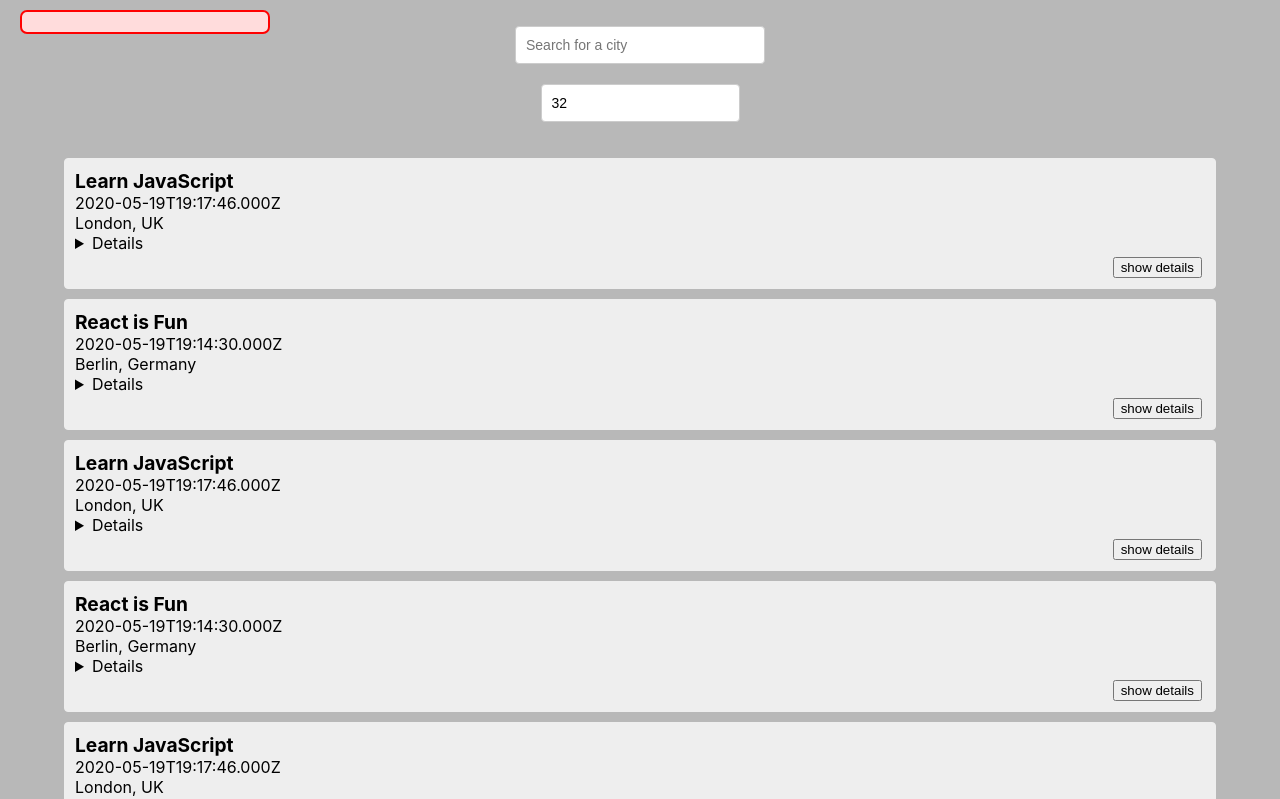
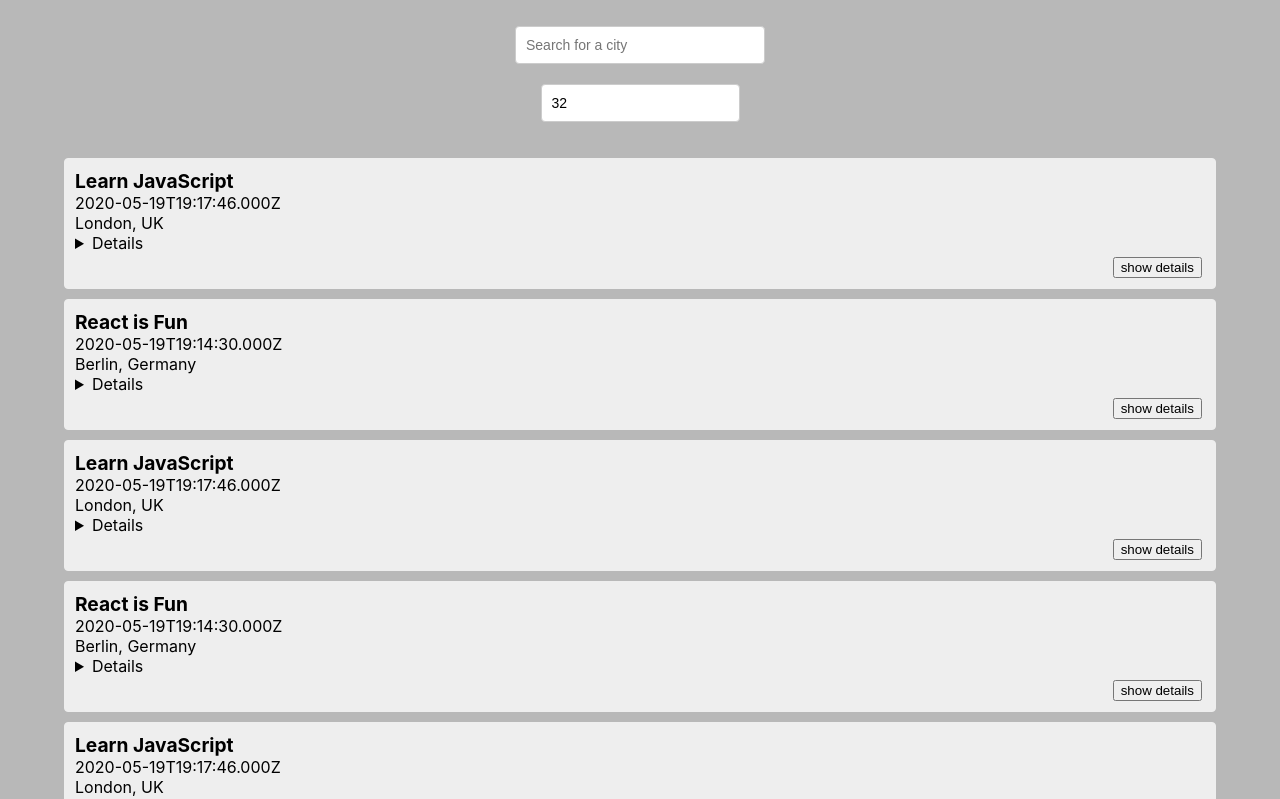
Before and after one commit to brunabrunabruna/meet-app, a React (Create React App) app: page / in a window 1280 px wide. Shown: the top 799 px of the page. Built offline with nearby package versions, Linux system fonts and the light colour scheme; what atatus-spa would draw is missing.

Commit message:
fix error alert

```diff
--- a/src/App.js
+++ b/src/App.js
@@ -33,7 +33,8 @@ const App = () => {
     <div className="App">
       <div className="alerts-container">
         {infoAlert.length ? <InfoAlert text={infoAlert} /> : null}
-        {ErrorAlert.length ? <ErrorAlert text={errorAlert} /> : null}
+        {errorAlert.length ? <ErrorAlert text={errorAlert} /> : null}
+        {/* {errorAlert.length ? <ErrorAlert text={errorAlert} /> : null} */}
       </div>
 
       <CitySearch
--- a/src/components/NumberOfEvents.js
+++ b/src/components/NumberOfEvents.js
@@ -5,15 +5,16 @@ const NumberOfEvents = ({ setCurrentNOE, setErrorAlert }) => {
 
   const handleInputChanged = (event) => {
     const value = event.target.value;
-
+    console.log("THE VALUE IS:", value);
+    setCurrentNOE(value);
     let errorText;
     if (isNaN(value) || value <= 0) {
       errorText = "only positive number are valid";
       setErrorAlert(errorText);
     } else {
-      setCurrentNOE(value);
       errorText = "";
       setErrorAlert(errorText);
+      setCurrentNOE(value);
     }
   };
 
```
Also changed, not shown: 1 other file (tests, documents, lock files or other folders).
